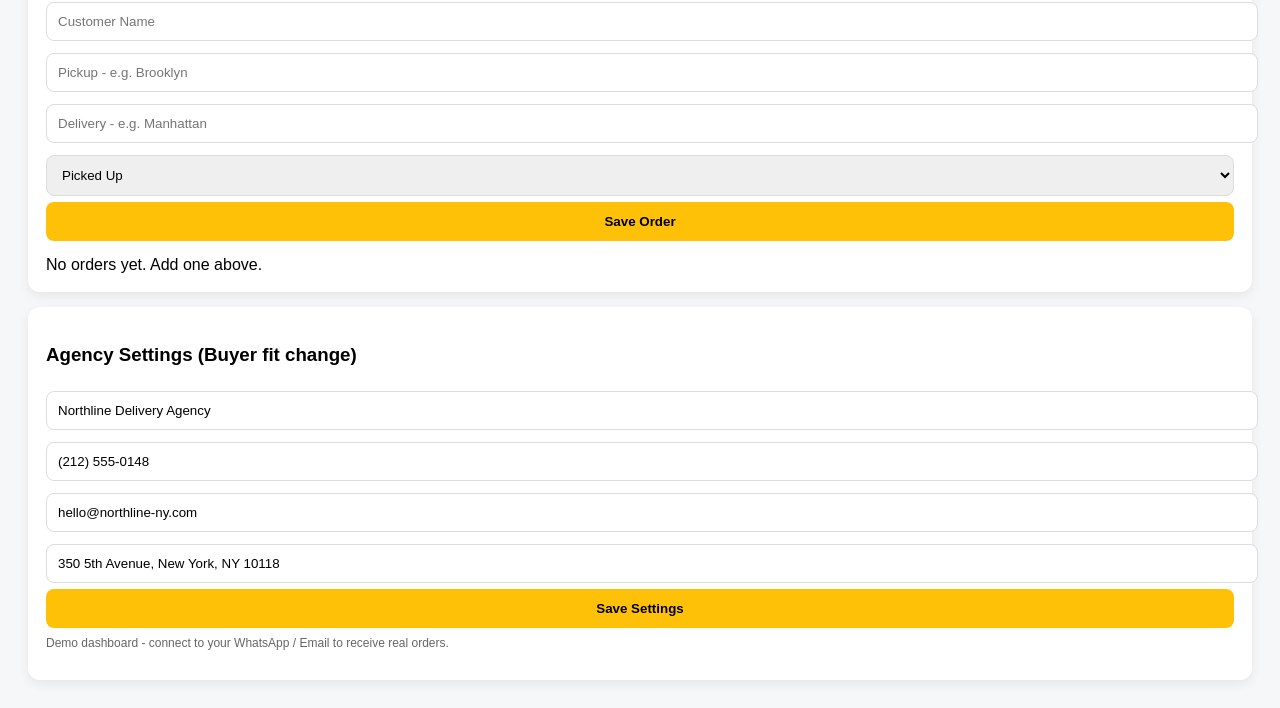
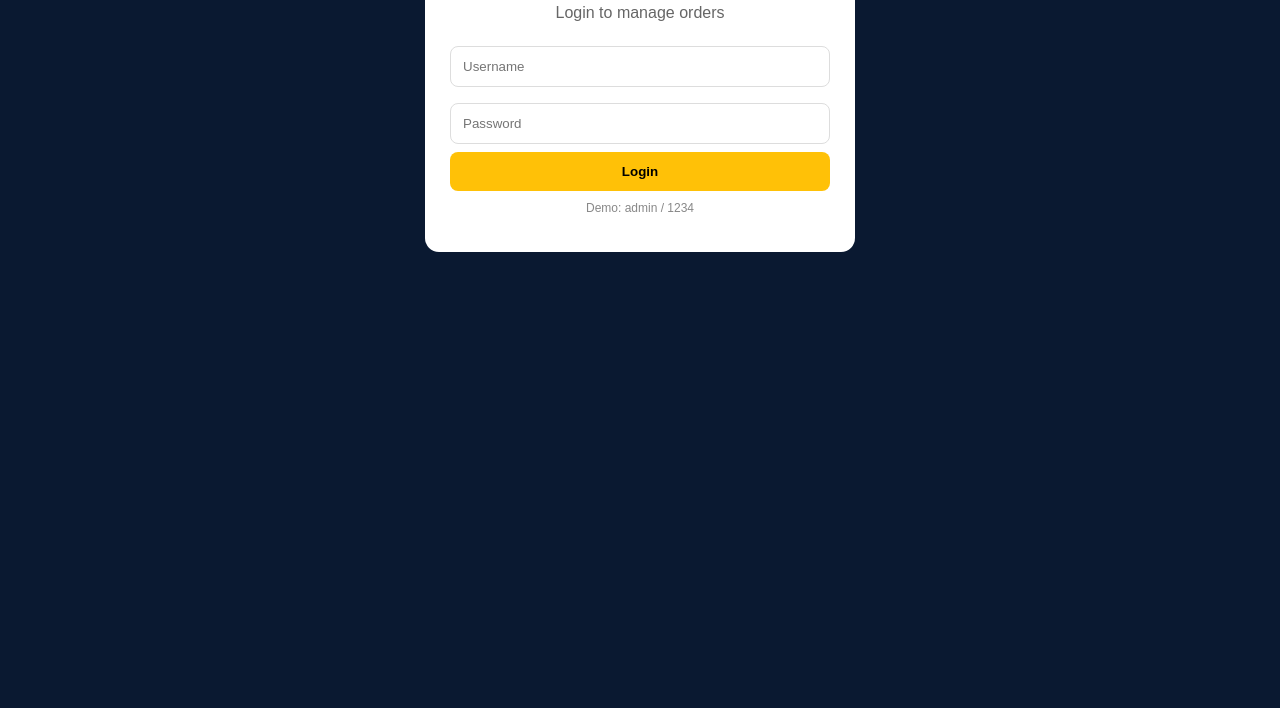
Before and after one commit to itzbackpass-bit/itzbackpass-bit.github.io, a plain HTML site: page admin.html in a window 1280 px wide. Shown: the part 338-1046 px from the top of the page. After the commit the page ends 840 px from the top, so only its background shows below. Drawn offline with Linux system fonts and the light colour scheme.

Commit message:
admin.html

```diff
--- a/admin.html
+++ b/admin.html
@@ -1,7 +1,6 @@
-<!DOCTYPE html><html><head><meta charset="UTF-8"><meta name="viewport" content="width=device-width, initial-scale=1.0"><title>Northline Owner Dashboard</title>
-<style>body{font-family:Arial;background:#f6f7f9;padding:20px}header{background:#0A1931;color:#fff;padding:18px;border-radius:12px}header b{font-size:22px}header b span{color:#FFC107}.card{background:#fff;padding:18px;border-radius:12px;margin-top:15px;box-shadow:0 4px 12px rgba(0,0,0,.07)}input,select{width:100%;padding:11px;margin:6px 0;border:1px solid #ddd;border-radius:8px}.btn{background:#FFC107;border:none;padding:12px;border-radius:8px;font-weight:bold;width:100%;cursor:pointer}.grid{display:grid;grid-template-columns:repeat(auto-fit,minmax(140px,1fr));gap:12px}.num{font-size:28px;font-weight:bold}</style></head>
-<body><header><b>NORTHLINE<span> ✦</span> Owner Dashboard</b><p style="opacity:.8">New York • Manage Your Agency</p></header>
-<div class="grid"><div class="card"><div>Today Orders</div><div class="num" id="c1">12</div></div><div class="card"><div>Revenue Today</div><div class="num">$486</div></div><div class="card"><div>Active Drivers</div><div class="num">8</div></div><div class="card"><div>Rating</div><div class="num">4.9 ★</div></div></div>
-<div class="card"><h3>Add New Order</h3><input id="cust" placeholder="Customer Name"><input id="from" placeholder="Pickup - e.g. Brooklyn"><input id="to" placeholder="Delivery - e.g. Manhattan"><select id="st"><option>Picked Up</option><option>In Transit</option><option>Out for Delivery</option><option>Delivered</option></select><button class="btn" onclick="add()">Save Order</button><div id="list" style="margin-top:15px"></div></div>
-<div class="card"><h3>Agency Settings (Buyer fit change)</h3><input value="Northline Delivery Agency"><input value="(212) 555-0148"><input value="hello@northline-ny.com"><input value="350 5th Avenue, New York, NY 10118"><button class="btn">Save Settings</button><p style="font-size:12px;color:#666;margin-top:8px">Demo dashboard - connect to your WhatsApp / Email to receive real orders.</p></div>
-<script>let orders=JSON.parse(localStorage.getItem('nl_orders')||'[]');function render(){document.getElementById('list').innerHTML=orders.map((o,i)=>`<div style="border-bottom:1px solid #eee;padding:10px 0"><b>${o.cust}</b> - ${o.from} → ${o.to} <br><span style="background:#e8f5e9;padding:3px 8px;border-radius:12px;font-size:12px">${o.st}</span> <button onclick="del(${i})" style="float:right">Delete</button></div>`).join('')||'No orders yet. Add one above.';document.getElementById('c1').innerText=orders.length+12}function add(){let o={cust:document.getElementById('cust').value,from:document.getElementById('from').value,to:document.getElementById('to').value,st:document.getElementById('st').value};if(!o.cust)return alert('Enter customer name');orders.unshift(o);localStorage.setItem('nl_orders',JSON.stringify(orders));render();alert('Order saved!')}function del(i){orders.splice(i,1);localStorage.setItem('nl_orders',JSON.stringify(orders));render()}render()</script></body></html>
+<!DOCTYPE html><html><head><meta charset="UTF-8"><meta name="viewport" content="width=device-width, initial-scale=1.0"><title>Northline Admin</title>
+<style>body{font-family:Arial;background:#0A1931;display:flex;justify-content:center;align-items:center;min-height:100vh;margin:0;padding:20px}.box{background:#fff;padding:25px;border-radius:14px;width:100%;max-width:380px;text-align:center}h2{color:#0A1931}h2 span{color:#FFC107}input{width:100%;padding:12px;margin:8px 0;border:1px solid #ddd;border-radius:8px;box-sizing:border-box}.btn{background:#FFC107;border:none;padding:12px;border-radius:8px;font-weight:bold;width:100%;cursor:pointer}#panel{display:none;text-align:left}.order{background:#f6f7f9;padding:12px;border-radius:8px;margin-top:10px}</style></head>
+<body><div class="box">
+<div id="login"><h2>NORTHLINE<span> ✦</span> ADMIN</h2><p style="color:#666">Login to manage orders</p><input id="u" placeholder="Username"><input id="p" type="password" placeholder="Password"><button class="btn" onclick="login()">Login</button><p style="font-size:12px;color:#888;margin-top:10px">Demo: admin / 1234</p></div>
+<div id="panel"><h3>Welcome Admin 👋</h3><p>Total Orders: <b id="total">0</b></p><div id="list"></div><button class="btn" onclick="location.reload()">Logout</button><br><br><a href="owner.html" style="font-size:13px">Go to Owner Dashboard →</a></div>
+</div><script>function login(){if(document.getElementById('u').value=='admin'&&document.getElementById('p').value=='1234'){document.getElementById('login').style.display='none';document.getElementById('panel').style.display='block';let o=JSON.parse(localStorage.getItem('nl_orders')||'[]');document.getElementById('total').inner
```
